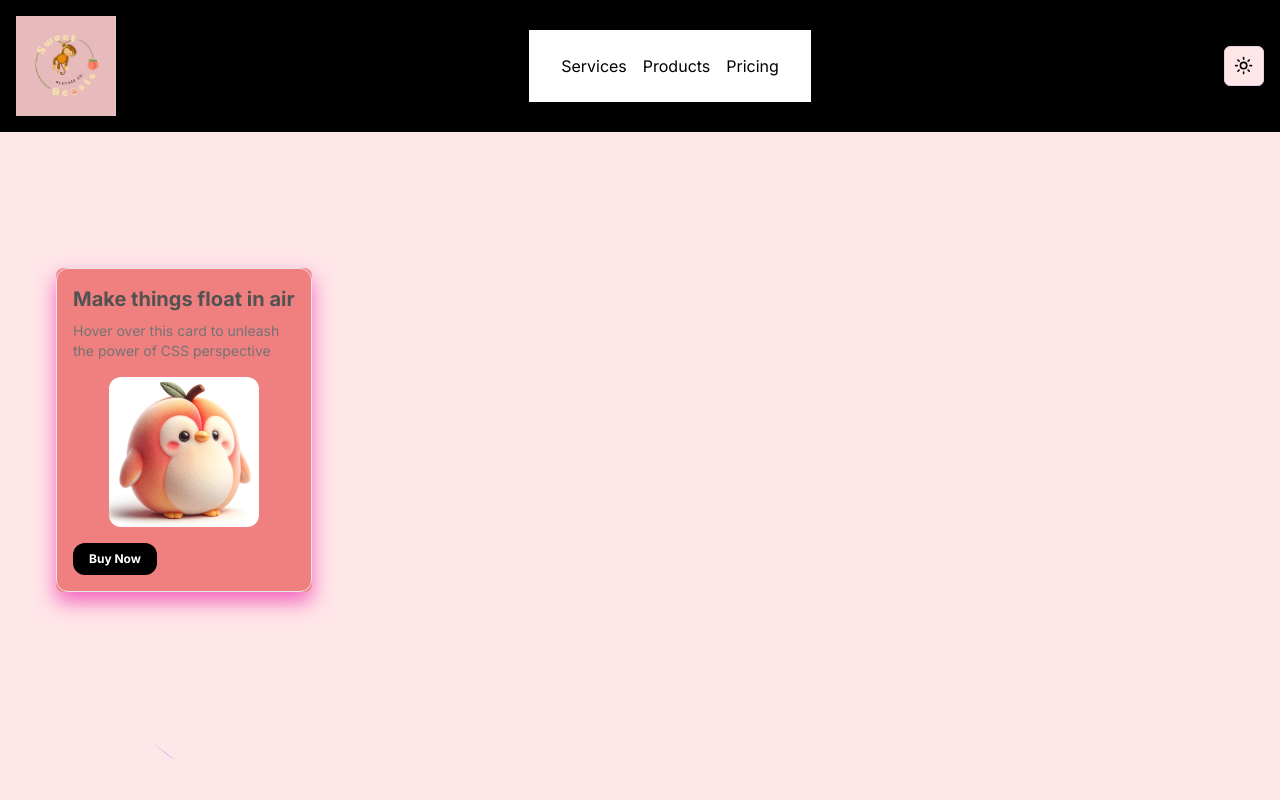
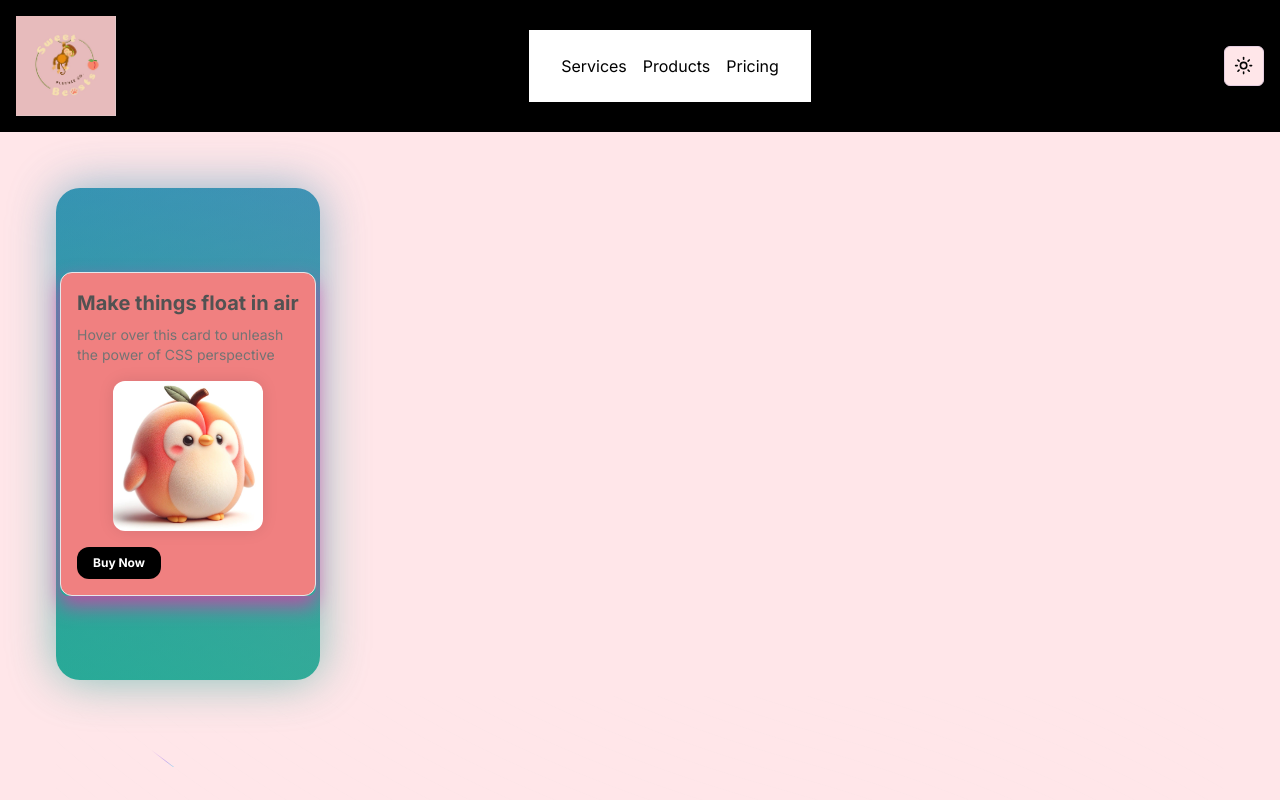
Before and after one commit to AgrawalVi/SweetBeasts, a Next.js app: page / in a window 1280 px wide. Shown: the top 800 px of the page. Built offline with nearby package versions, Linux system fonts and the light colour scheme.

Commit message:
fixed issues with background-grid and moved components around

```diff
--- a/package.json
+++ b/package.json
@@ -37,7 +37,7 @@
     "@radix-ui/react-toggle": "^1.0.3",
     "@radix-ui/react-toggle-group": "^1.0.4",
     "@radix-ui/react-tooltip": "^1.0.7",
-    "@tabler/icons-react": "^3.2.0",
+    "@tabler/icons-react": "^3.4.0",
     "class-variance-authority": "^0.7.0",
     "clsx": "^2.1.1",
     "cmdk": "^1.0.0",
--- a/src/app/page.tsx
+++ b/src/app/page.tsx
@@ -1,15 +1,17 @@
-import MacbookScrollDemo from "@/components/aceternity/MacbookScrollDemo";
-import { TracingBeam } from "@/components/ui/tracing-beam";
-import { CardBody, CardContainer, CardItem } from "@/components/ui/3d-card";
+import { CardBody, CardContainer, CardItem } from "@/components/aceternity/3d-card";
 import Image from 'next/image';
-import { BackgroundBeams } from "@/components/ui/background-beams";
+import { BackgroundBeams } from "@/components/aceternity/background-beams";
+import { BackgroundGradient } from "@/components/aceternity/background-gradient";
 
 export default function Home() {
   return (
     <main className="flex flex-col items-start justify-start min-h-screen p-4 bg-[hsl(var(--background))] gap-4">
-      <CardContainer className="w-64 shadow-lg rounded-lg bg-[#F08080] shadow-[0_10px_20px_rgba(240,_46,_170,_0.7)]">
+
+      <BackgroundGradient>
+
+      <CardContainer className="w-64 rounded-lg bg-gradient-to-br from-bg-[#F08080] to-bg-[#ed9696] shadow-[0_10px_20px_rgba(240,_46,_170,_0.7)]">
         <CardBody className="relative group/card w-full h-auto rounded-xl p-4 border border-gray-200 bg-[#F08080]">
-          <CardItem translateZ="50" className="text-xl font-bold text-neutral-600 dark:text-white">
+          <CardItem translateZ="50" className="text-xl font-bold text-neutral-600 dark:text-white ">
             Make things float in air
           </CardItem>
           <CardItem as="p" translateZ="60" className="text-neutral-500 text-sm max-w-sm mt-2 dark:text-neutral-300">
@@ -20,7 +22,7 @@ export default function Home() {
               src="/pogo.jpg"
               width={150}
               height={150}
-              className="object-cover rounded-xl"
+              className="object-cover rounded-xl shadow-[rgba(17,_17,_26,_0.1)_0px_0px_16px]"
               alt="thumbnail"
             />
           </CardItem>
@@ -31,6 +33,7 @@ export default function Home() {
           </div>
         </CardBody>
       </CardContainer>
+      </BackgroundGradient>
       <div className="h-[40rem] w-full rounded-md bg-[hsl(var(--background))] relative flex flex-col items-center justify-center antialiased">
       <div className="max-w-2xl mx-auto p-4">
         <h1 className="relative z-10 text-lg md:text-7xl drop-shadow-md bg-clip-text text-transparent bg-gradient-to-b from-red-400 to-red-600  text-center font-sans font-bold">
--- /dev/null
+++ b/src/components/aceternity/background-gradient.tsx
@@ -0,0 +1,74 @@
+'use client'
+
+import { cn } from "@/utils/cn";
+import React from "react";
+import { motion } from "framer-motion";
+
+export const BackgroundGradient = ({
+  children,
+  className,
+  containerClassName,
+  animate = true,
+}: {
+  children?: React.ReactNode;
+  className?: string;
+  containerClassName?: string;
+  animate?: boolean;
+}) => {
+  const variants = {
+    initial: {
+      backgroundPosition: "0 50%",
+    },
+    animate: {
+      backgroundPosition: ["0, 50%", "100% 50%", "0 50%"],
+    },
+  };
+  return (
+    <div className={cn("relative p-[4px] group", containerClassName)}>
+      <motion.div
+        variants={animate ? variants : undefined}
+        initial={animate ? "initial" : undefined}
+        animate={animate ? "animate" : undefined}
+        transition={
+          animate
+            ? {
+                duration: 5,
+                repeat: Infinity,
+                repeatType: "reverse",
+              }
+            : undefined
+        }
+        style={{
+          backgroundSize: animate ? "400% 400%" : undefined,
+        }}
+        className={cn(
+          "absolute inset-0 rounded-3xl z-[1] opacity-60 group-hover:opacity-100 blur-xl transition duration-500 will-change-transform",
+          " bg-[radial-gradient(circle_farthest-side_at_0_100%,#00ccb1,transparent),radial-gradient(circle_farthest-side_at_100%_0,#7b61ff,transparent),radial-gradient(circle_farthest-side_at_100%_100%,#ffc414,transparent),radial-gradient(circle_farthest-side_at_0_0,#1ca0fb,#141316)]"
+        )}
+      />
+      <motion.div
+        variants={animate ? variants : undefined}
+        initial={animate ? "initial" : undefined}
+        animate={animate ? "animate" : undefined}
+        transition={
+          animate
+            ? {
+                duration: 5,
+                repeat: Infinity,
+                repeatType: "reverse",
+              }
+            : undefined
+        }
+        style={{
+          backgroundSize: animate ? "400% 400%" : undefined,
+        }}
+        className={cn(
+          "absolute inset-0 rounded-3xl z-[1] will-change-transform",
+          "bg-[radial-gradient(circle_farthest-side_at_0_100%,#00ccb1,transparent),radial-gradient(circle_farthest-side_at_100%_0,#7b61ff,transparent),radial-gradient(circle_farthest-side_at_100%_100%,#ffc414,transparent),radial-gradient(circle_farthest-side_at_0_0,#1ca0fb,#141316)]"
+        )}
+      />
+
+      <div className={cn("relative z-10", className)}>{children}</div>
+    </div>
+  );
+};
--- /dev/null
+++ b/src/components/aceternity/bento-grid.tsx
@@ -0,0 +1,55 @@
+'use client'
+import { cn } from "@/utils/cn";
+
+export const BentoGrid = ({
+  className,
+  children,
+}: {
+  className?: string;
+  children?: React.ReactNode;
+}) => {
+  return (
+    <div
+      className={cn(
+        "grid md:auto-rows-[18rem] grid-cols-1 md:grid-cols-3 gap-4 max-w-7xl mx-auto ",
+        className
+      )}
+    >
+      {children}
+    </div>
+  );
+};
+
+export const BentoGridItem = ({
+  className,
+  title,
+  description,
+  header,
+  icon,
+}: {
+  className?: string;
+  title?: string | React.ReactNode;
+  description?: string | React.ReactNode;
+  header?: React.ReactNode;
+  icon?: React.ReactNode;
+}) => {
+  return (
+    <div
+      className={cn(
+        "row-span-1 rounded-xl group/bento hover:shadow-xl transition duration-200 shadow-input dark:shadow-none p-4 dark:bg-black dark:border-white/[0.2] bg-white border border-transparent justify-between flex flex-col space-y-4",
+        className
+      )}
+    >
+      {header}
+      <div className="group-hover/bento:translate-x-2 transition duration-200">
+        {icon}
+        <div className="font-sans font-bold text-neutral-600 dark:text-neutral-200 mb-2 mt-2">
+          {title}
+        </div>
+        <div className="font-sans font-normal text-neutral-600 text-xs dark:text-neutral-300">
+          {description}
+        </div>
+      </div>
+    </div>
+  );
+};
```
Also changed, not shown: src/components/aceternity/3d-card.tsx (renamed from src/components/ui/3d-card.tsx), src/components/aceternity/background-beams.tsx (renamed from src/components/ui/background-beams.tsx), src/components/aceternity/tracing-beam.tsx (renamed from src/components/ui/tracing-beam.tsx), 1 other file (tests, documents, lock files or other folders).
